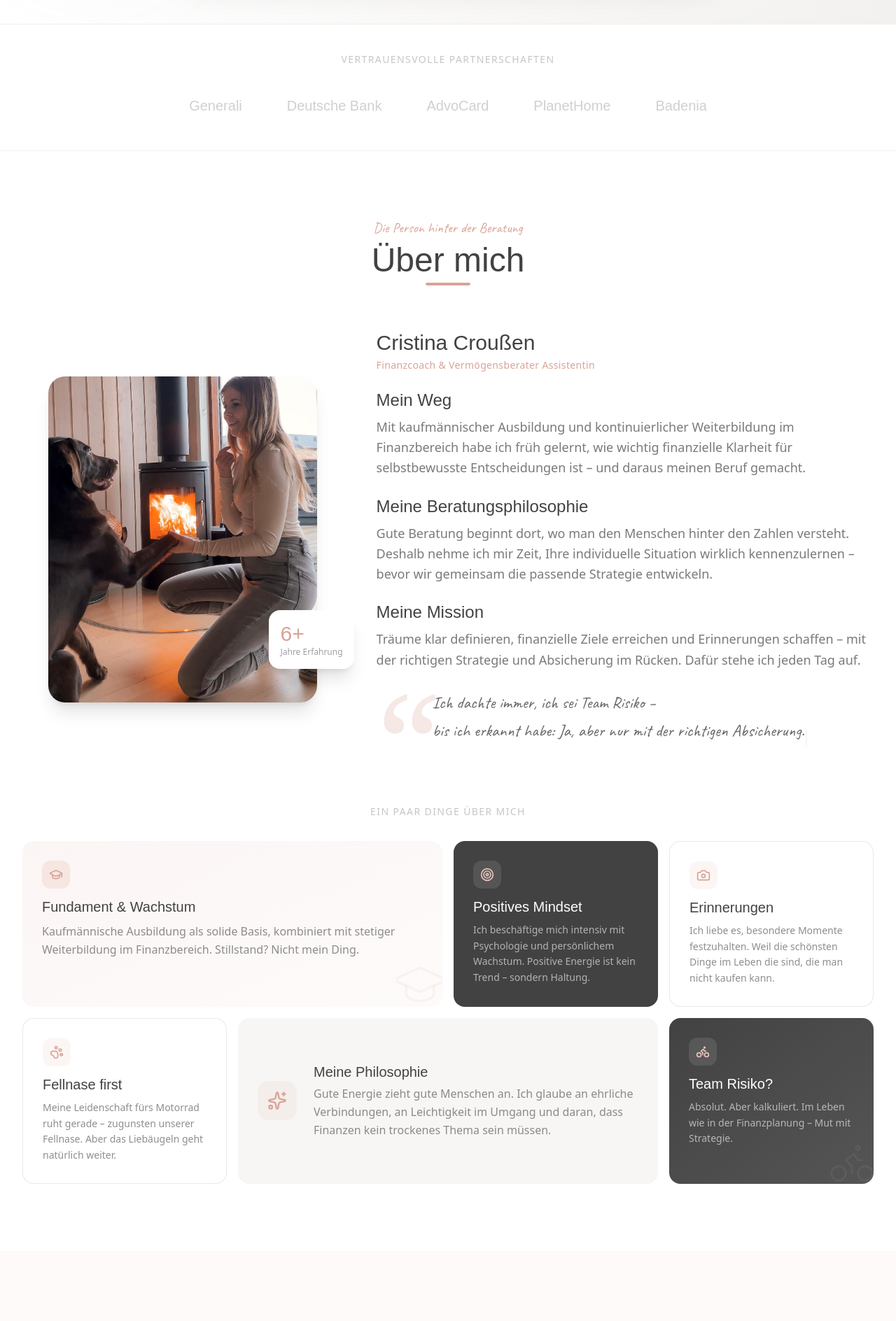
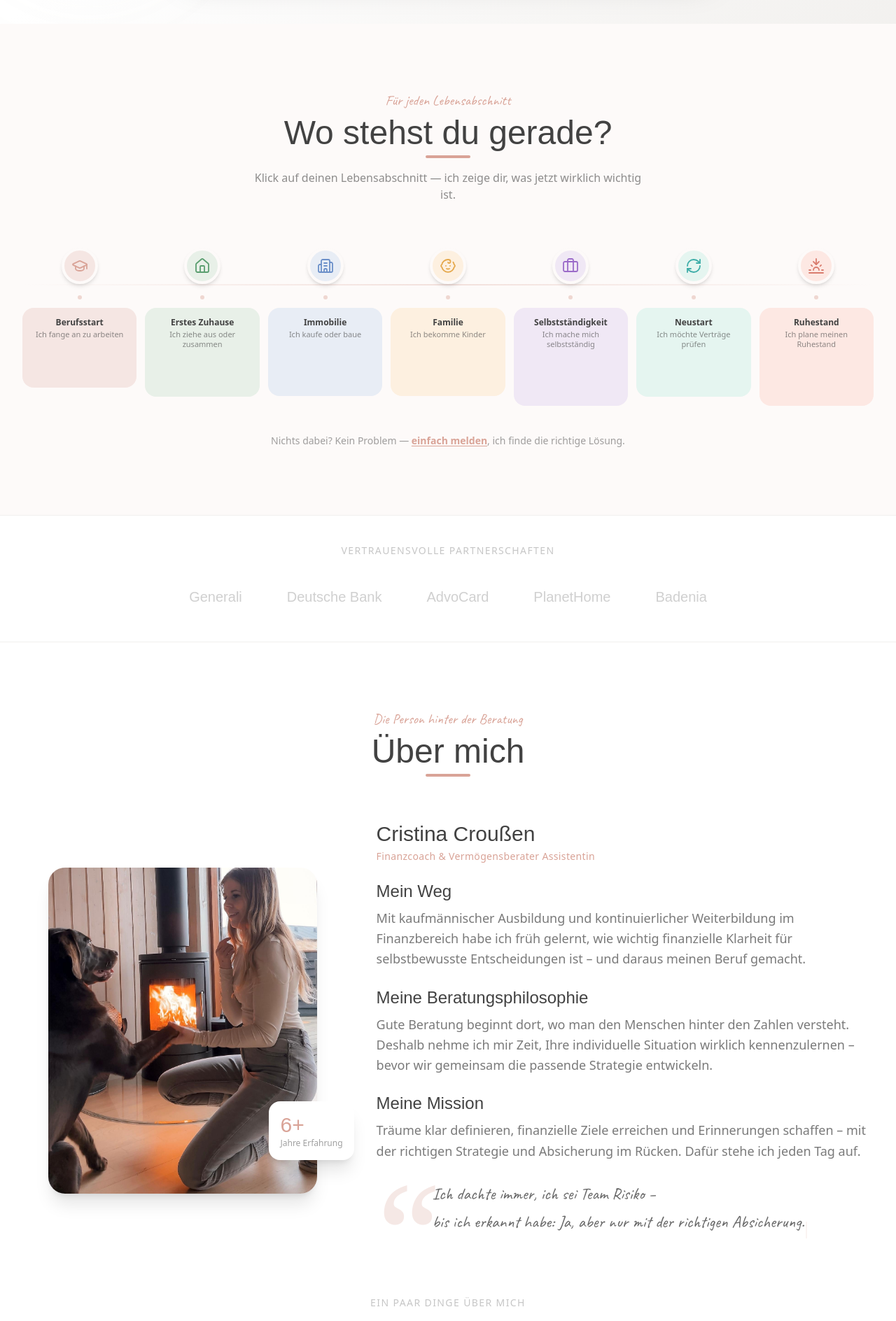
Before and after one commit to Janick97/cristina-croussen, a Next.js app: page / in a window 1280 px wide. Shown: the part 820-2708 px from the top of the page at 70% size. Built offline with nearby package versions, Linux system fonts and the light colour scheme; a web font is replaced by a local one.

Commit message:
LifeJourney: direkt nach Hero verschoben

```diff
--- a/src/app/page.tsx
+++ b/src/app/page.tsx
@@ -16,9 +16,9 @@ export default function Home() {
   return (
     <>
       <Hero />
+      <LifeJourney />
       <PartnerLogos />
       <About />
-      <LifeJourney />
       <Counter />
       <Services />
       <ProcessTimeline />
```
